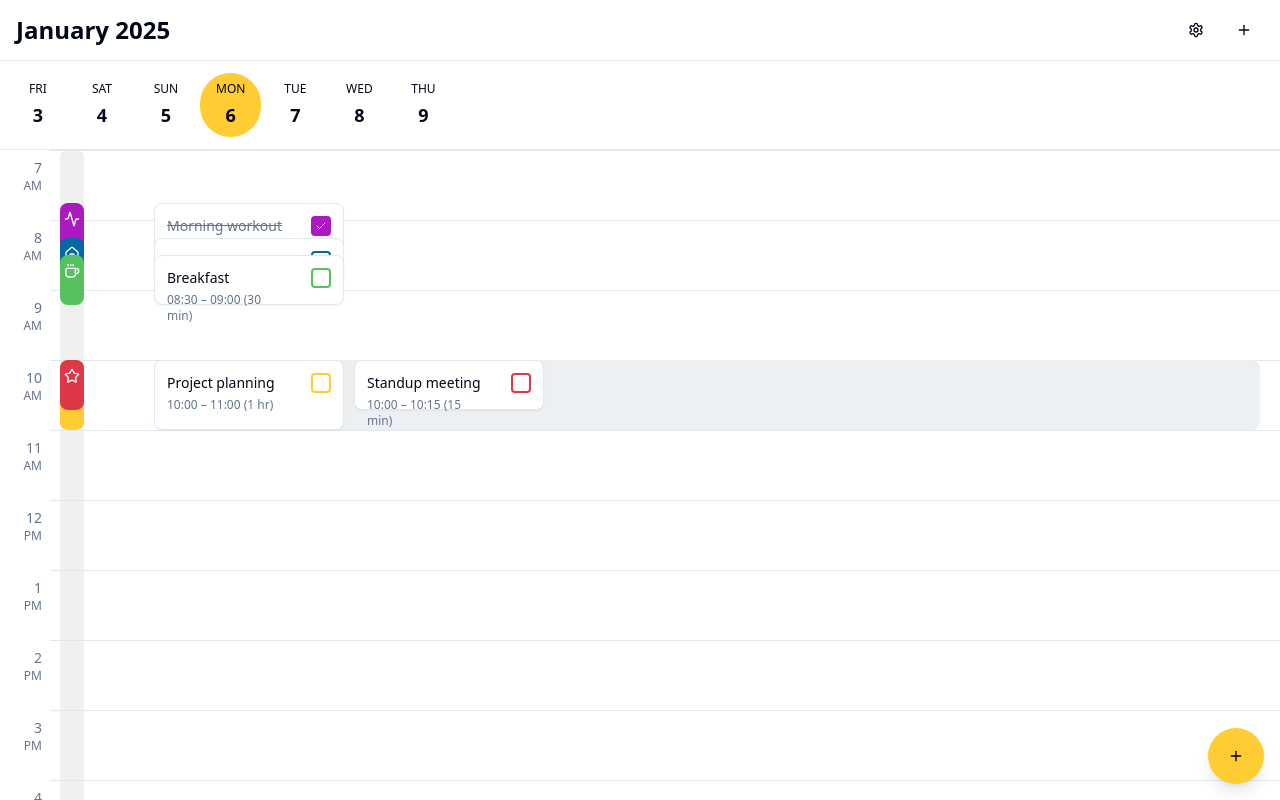
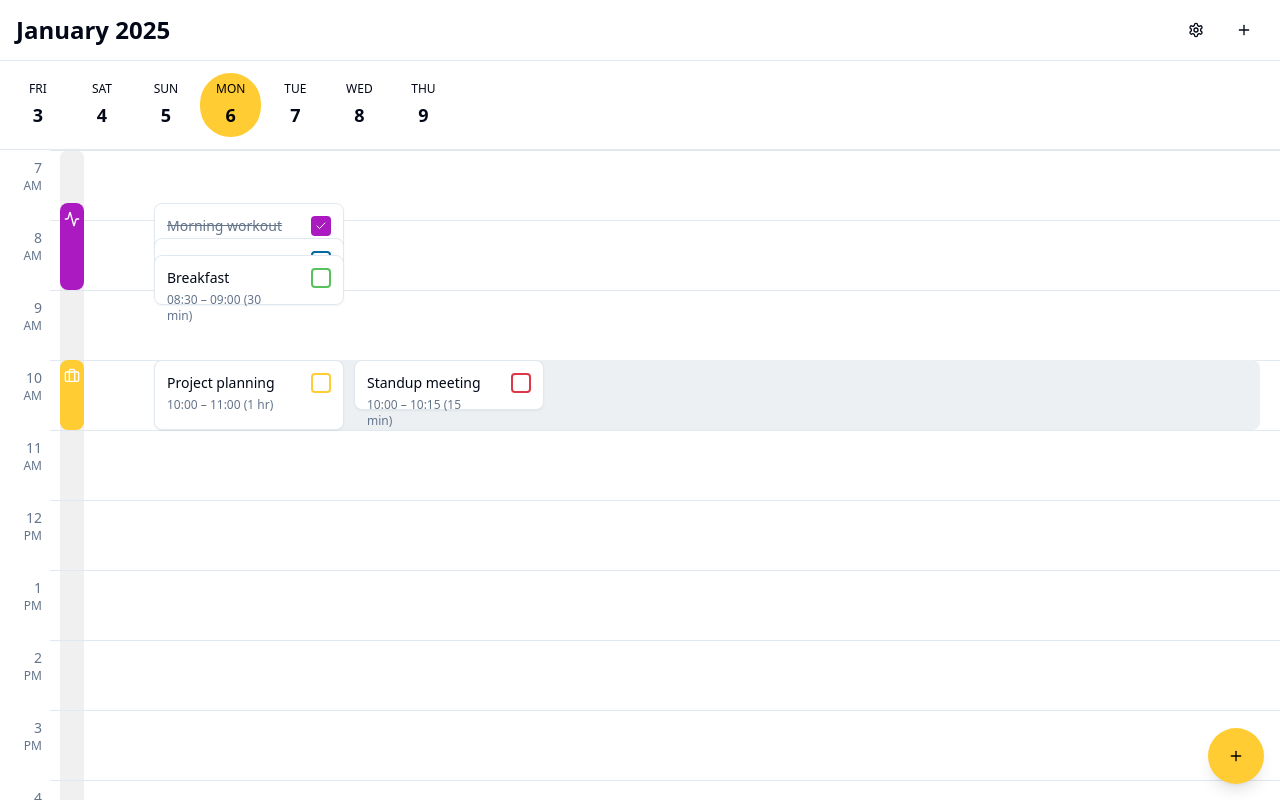
Before and after one commit to harshbhardwaj77/mobile-page-rescue, a React (Vite) app: page / in a window 1280 px wide. Built offline with nearby package versions, Linux system fonts and the light colour scheme; the HTML template or start-up script is replaced by a standard one.

Commit message:
Refine color block rendering

```diff
--- a/src/components/TimeBlocksView.tsx
+++ b/src/components/TimeBlocksView.tsx
@@ -139,7 +139,7 @@ const positionedTimeBlocks = useMemo(() => {
   // Sort by start time
   blocks.sort((a, b) => a.startTime.getTime() - b.startTime.getTime());
 
-  // Calculate columns for overlapping blocks
+  // Calculate columns for overlapping blocks (for text positioning only)
   const columns: Array<{ endTime: number; blocks: typeof blocks }> = [];
 
   blocks.forEach(block => {
@@ -166,6 +166,58 @@ const positionedTimeBlocks = useMemo(() => {
 
   return blocks;
 }, []);
+
+// Calculate continuous color segments for the timeline
+const colorSegments = useMemo(() => {
+  if (positionedTimeBlocks.length === 0) return [];
+
+  // Sort blocks by start time
+  const sortedBlocks = [...positionedTimeBlocks].sort((a, b) => a.startTime.getTime() - b.startTime.getTime());
+  const segments = [];
+
+  let currentSegmentStart = sortedBlocks[0].startHour;
+  let currentSegmentEnd = sortedBlocks[0].endHour;
+  let currentColor = sortedBlocks[0].color;
+  let currentIcon = getIconForCategory(sortedBlocks[0].category);
+
+  for (let i = 1; i < sortedBlocks.length; i++) {
+    const block = sortedBlocks[i];
+
+    // If this block starts before the current segment ends (overlapping or adjacent)
+    if (block.startHour <= currentSegmentEnd + 0.1) { // Small tolerance for adjacent blocks
+      // Extend the current segment
+      currentSegmentEnd = Math.max(currentSegmentEnd, block.endHour);
+      // Use the color of the block that starts earliest in this segment
+    } else {
+      // No overlap, finish current segment and start new one
+      segments.push({
+        startHour: currentSegmentStart,
+        endHour: currentSegmentEnd,
+        color: currentColor,
+        icon: currentIcon,
+        topPosition: (currentSegmentStart - 7) * HOUR_HEIGHT,
+        height: (currentSegmentEnd - currentSegmentStart) * HOUR_HEIGHT
+      });
+
+      currentSegmentStart = block.startHour;
+      currentSegmentEnd = block.endHour;
+      currentColor = block.color;
+      currentIcon = getIconForCategory(block.category);
+    }
+  }
+
+  // Add the last segment
+  segments.push({
+    startHour: currentSegmentStart,
+    endHour: currentSegmentEnd,
+    color: currentColor,
+    icon: currentIcon,
+    topPosition: (currentSegmentStart - 7) * HOUR_HEIGHT,
+    height: (currentSegmentEnd - currentSegmentStart) * HOUR_HEIGHT
+  });
+
+  return segments;
+}, [positionedTimeBlocks]);
 
   const formatDuration = (minutes: number) => {
     if (minutes < 60) return `${minutes} min`;
@@ -272,34 +324,41 @@ const positionedTimeBlocks = useMemo(() => {
               <button className="text-blue-500 mt-1">Create event</button>
             </div>
 
-            {/* Time Blocks */}
+            {/* Continuous Color Segments */}
+            {colorSegments.map((segment, index) => {
+              const IconComponent = segment.icon;
+
+              return (
+                <div
+                  key={`segment-${index}`}
+                  className="absolute rounded-lg flex items-start justify-center pt-2 z-20"
+                  style={{
+                    width: COLOR_BAR_WIDTH,
+                    height: segment.height,
+                    left: 10,
+                    top: segment.topPosition,
+                    backgroundColor: segment.color
+                  }}
+                >
+                  <IconComponent className="w-4 h-4 text-white" />
+                </div>
+              );
+            })}
+
+            {/* Text Blocks - positioned in columns to avoid overlap */}
             {positionedTimeBlocks.map((block) => {
-              const IconComponent = getIconForCategory(block.category);
               const columnWidth = 200; // Width for each column
               const textBlockLeft = COLOR_BAR_LEFT + COLOR_BAR_WIDTH + 20 + (block.column * columnWidth);
 
               return (
-                <div key={block.id} className="absolute" style={{ top: block.topPosition }}>
-                  {/* Color Block - always on the timeline */}
-                  <div
-                    className="absolute rounded-lg flex items-start justify-center pt-2 z-20"
-                    style={{
-                      width: COLOR_BAR_WIDTH,
-                      height: block.height,
-                      left: 10,
-                      backgroundColor: block.color
-                    }}
-                  >
-                    <IconComponent className="w-4 h-4 text-white" />
-                  </div>
-
-                  {/* Text Block - positioned in columns to avoid overlap */}
                 <Card
+                  key={block.id}
                   className="absolute p-3 shadow-sm cursor-pointer hover:shadow-md transition-shadow"
                   style={{
                     left: textBlockLeft,
                     width: columnWidth - 10,
-                      height: block.height
+                    height: block.height,
+                    top: block.topPosition
                   }}
                 >
                   <div className="flex justify-between items-start">
@@ -332,7 +391,6 @@ const positionedTimeBlocks = useMemo(() => {
                     </button>
                   </div>
                 </Card>
-                </div>
               );
             })}
           </div>
```
Lines whose indentation alone changed are shown as unchanged.
